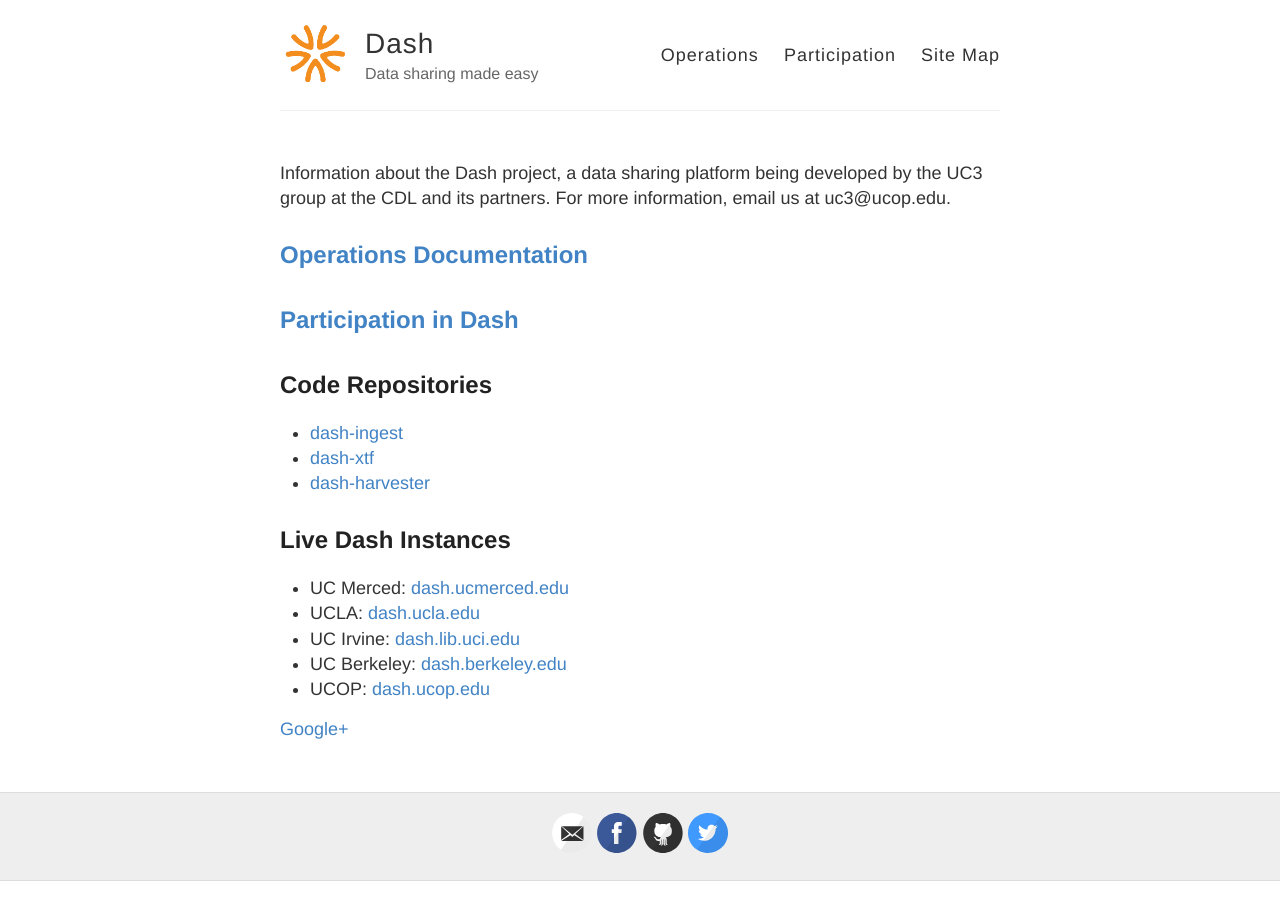
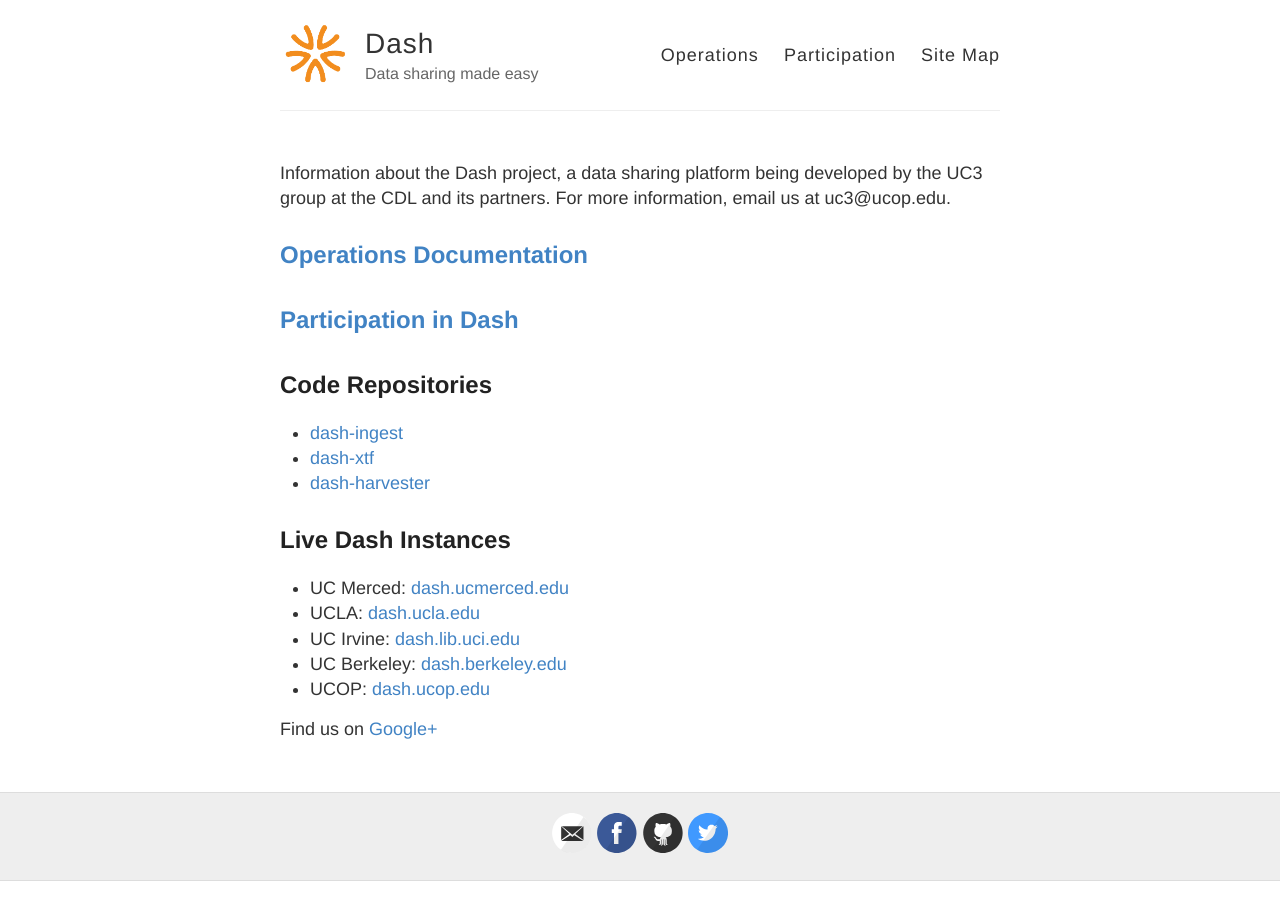
Before and after one commit to CDLUC3/dash, a Jekyll site: the page built from index.html, in a window 1280 px wide. Built offline with Jekyll 4.4.1, drawn with Linux system fonts in a browser that asks for light colours.

Commit message:
google+ page link attempt

```diff
--- a/index.html
+++ b/index.html
@@ -42,4 +42,4 @@
   <li>UCOP: <a href="http://dash.ucop.edu">dash.ucop.edu</a></li>
 </ul>
 
-<a href="https://plus.google.com/105054484560267661110" rel="publisher">Google+</a>
+Find us on <a href="https://plus.google.com/105054484560267661110" rel="publisher">Google+</a>
```
